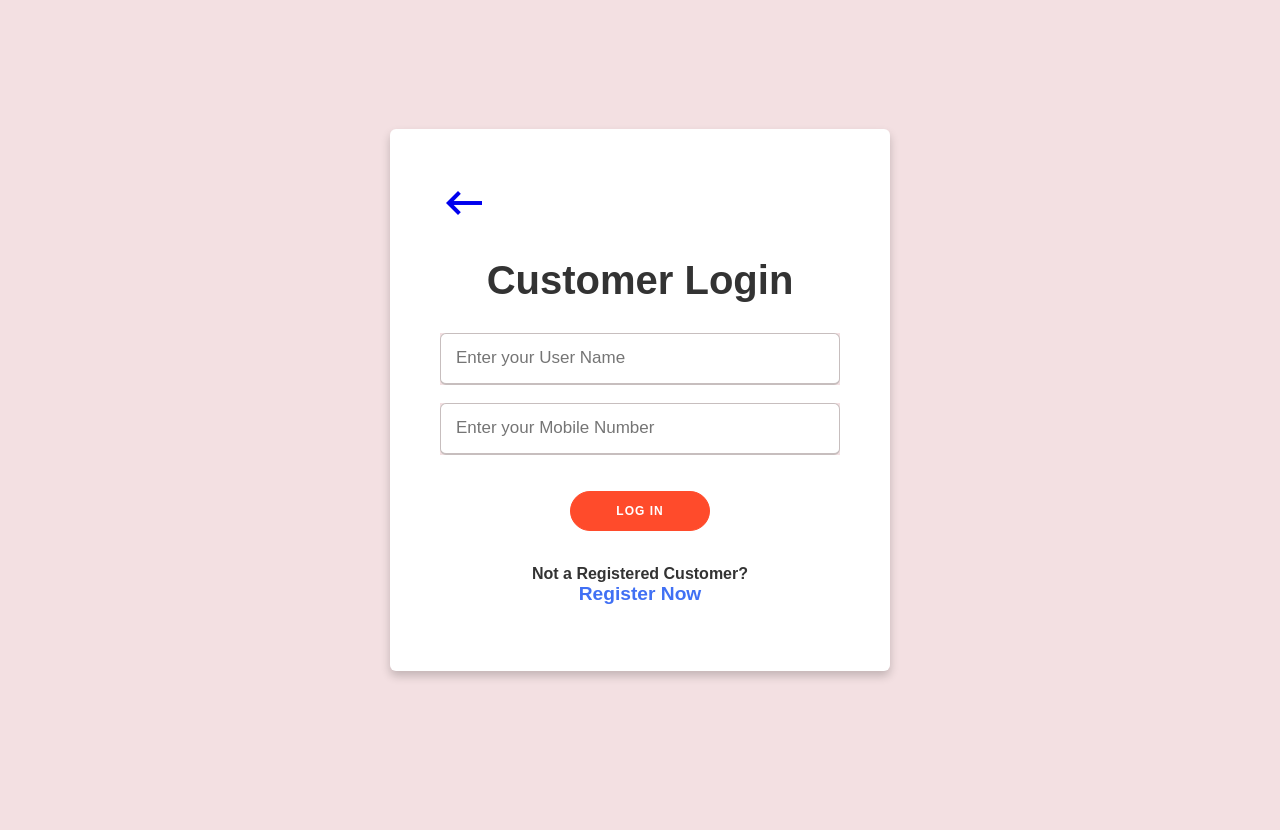
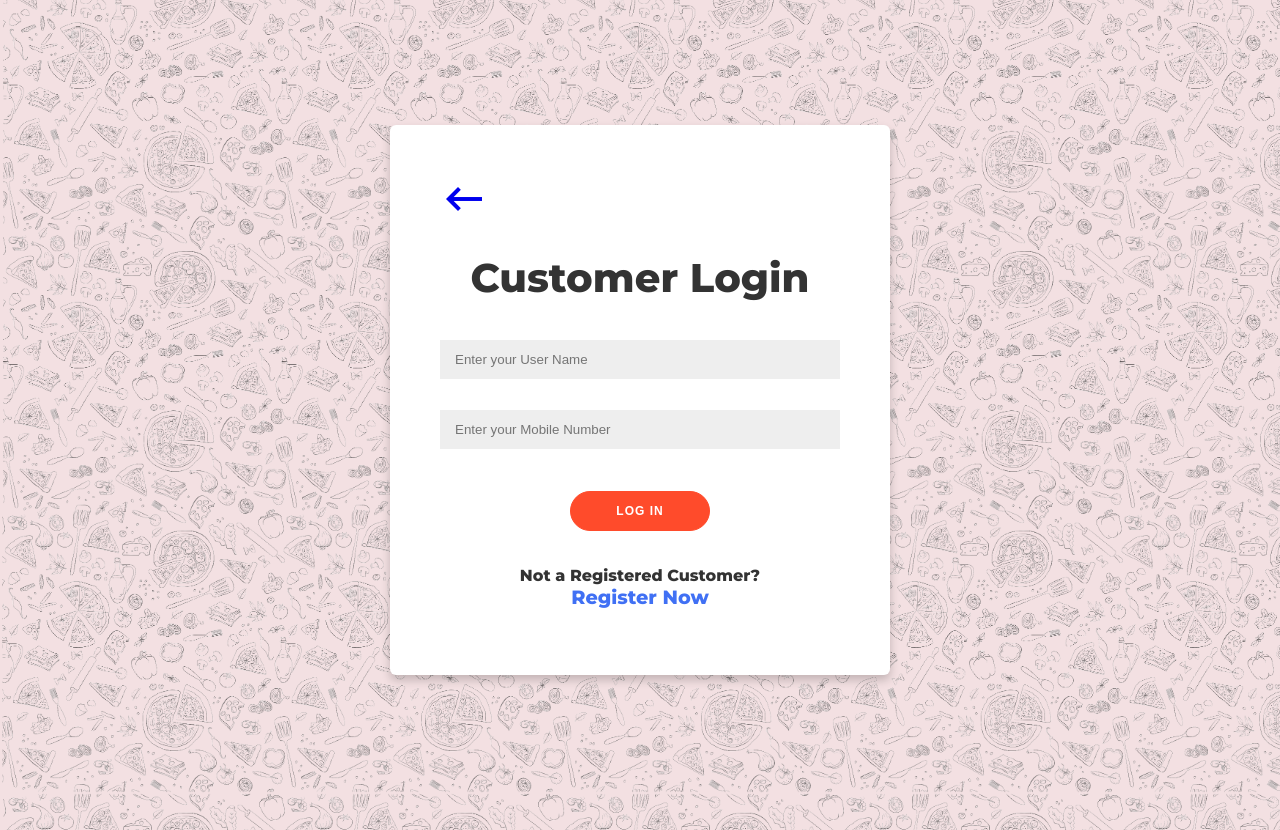
Before and after one commit to danujaya00/IS1109_CRM, a PHP site: page /customerLogin.php in a window 1280 px wide. Run offline with PHP 8.4, Linux system fonts and the light colour scheme.

Commit message:
changed the background and design of login pages

```diff
--- a/customerLogin.php
+++ b/customerLogin.php
@@ -66,14 +66,16 @@ if (isset($_POST['submit'])) {
 <head>
     <meta charset="UTF-8">
     <meta name="viewport" content="width=device-width, initial-scale=1.0">
-    <link rel="stylesheet" href="./styles/customerstyles.css">
+    <title>PiZzA - Customer Login</title>
     <link href="https://fonts.googleapis.com/icon?family=Material+Icons" rel="stylesheet">
     <link rel="stylesheet" href="https://fonts.googleapis.com/icon?family=Material+Icons">
+    <link rel="stylesheet" href="./styles/customerstyles.css">
+    <!-- <link rel="stylesheet" href="./styles/loginstyles.css"> -->
 </head>
 
 <body>
 
-    <div class="wrapper">
+    <div class="wrapper-cust">
         <a style="background-color: white; " href="./index.php"><i style="font-size:xxx-large; background-color:white;   " class="material-icons">keyboard_backspace</i></a>
         <h1>Customer Login
         </h1>
--- a/customerregister.php
+++ b/customerregister.php
@@ -85,7 +85,7 @@ if (isset($_POST['submit'])) {
 
 <body>
 
-    <div class="wrapper">
+    <div class="wrapper-cust">
         <a style="background-color: white; " href="./index.php"><i style="font-size:xxx-large; background-color:white;   " class="material-icons">keyboard_backspace</i></a>
 
         <h1>Register Yourself
--- a/loginStaff.php
+++ b/loginStaff.php
@@ -74,7 +74,7 @@ if (isset($_POST['logIn'])) {
 	<link rel="stylesheet" href="https://cdnjs.cloudflare.com/ajax/libs/font-awesome/4.7.0/css/font-awesome.min.css">
 	<link href="https://fonts.googleapis.com/icon?family=Material+Icons" rel="stylesheet">
 	<link rel="stylesheet" href="https://fonts.googleapis.com/icon?family=Material+Icons">
-	<title>Login</title>
+	<title>PiZzA - Staff Login</title>
 </head>
 
 <body>
@@ -107,7 +107,7 @@ if (isset($_POST['logIn'])) {
 		<div class="overlay-container">
 			<div class="overlay">
 				<div class="overlay-panel overlay-right">
-					<img src="./assets/login/pizaza.png" style="size:300">
+					<img  class="overlay-image" src="./assets/img/pizza-logo-image-ornage.png">
 				</div>
 			</div>
 		</div>
--- a/styles/customerstyles.css
+++ b/styles/customerstyles.css
@@ -1,24 +1,23 @@
 @import url("https://fonts.googleapis.com/css?family=Montserrat:400,800");
 
 * {
-  background-color: #f3e0e2;
   box-sizing: border-box;
-  font-family: "Poppins", sans-serif;
 }
 
 body {
+  background-image: url('../assets/img/pizza_background_orange_t60.png');
+
   display: flex;
   justify-content: center;
   align-items: center;
   flex-direction: column;
+  font-family: "Montserrat", sans-serif;
   height: 100vh;
   margin: -20px 0 50px;
   overflow-y: hidden;
-
 }
 
-
-.wrapper {
+.wrapper-cust {
   position: relative;
   max-width: 500px;
   width: 100%;
@@ -29,7 +28,7 @@ body {
   box-shadow: 0 5px 10px rgba(0, 0, 0, 0.2);
 }
 
-.wrapper h1 {
+.wrapper-cust h1 {
   position: relative;
   font-size: 40px;
   text-align: center;
@@ -37,26 +36,21 @@ body {
   background-color: white;
   color: #333;
 }
-.wrapper form {
+.wrapper-cust form {
   margin-top: 30px;
   background-color: white;
 }
-.wrapper form .input-box {
+.wrapper-cust form .input-box {
   height: 52px;
   margin: 18px 0;
 }
 form .input-box input {
-  background-color: white;
-  height: 100%;
+  background-color: #eee;
+  border: none;
+  padding: 12px 15px;
+  margin: 8px 0;
   width: 100%;
-  padding: 0 15px;
-  font-size: 17px;
-  font-weight: 400;
-  color: #333;
-  border: 1.5px solid #c7bebe;
-  border-bottom-width: 2.5px;
-  border-radius: 6px;
-  /* transition: all 0.3s ease; */
+  transition: all 80ms ease-in;
 }
 
 .input-box.button input {
@@ -65,6 +59,7 @@ form .input-box input {
   border: none;
   background: #4070f4;
   cursor: pointer;
+  transition: all 80ms ease-in;
 }
 form .text h3 {
   background-color: white;
@@ -98,8 +93,4 @@ button {
   padding: 12px 45px;
   letter-spacing: 1px;
   text-transform: uppercase;
-  transition: transform 80ms ease-in;
 }
-/* radio-dec-box{
-  background-color: white;
-} */
```
Also changed, not shown: index.php (+4 -4 lines), styles/loginstyles.css (+8 -4 lines), assets/img/pizza-logo-image-ornage.png (added), assets/img/pizza_background_orange_t60.png (added).
